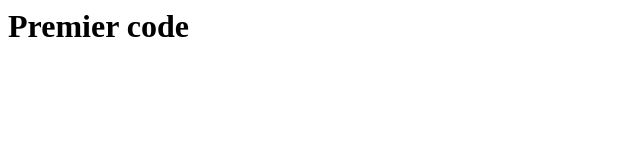
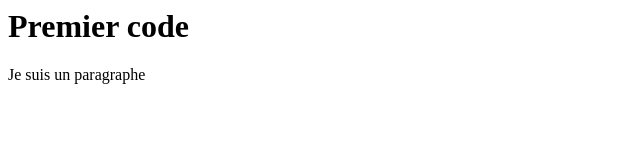
Before and after one commit to Emre-esig/premier-code, a plain HTML site: page index.html in a window 1280 px wide. Shown: the whole page, without its empty margins (0-640 px from the left). Drawn offline with Linux system fonts and the light colour scheme.

Commit message:
Ajout paragraphe

```diff
--- a/index.html
+++ b/index.html
@@ -1 +1,2 @@
 <h1>Premier code</h1>
+<p>Je suis un paragraphe</p>
```
